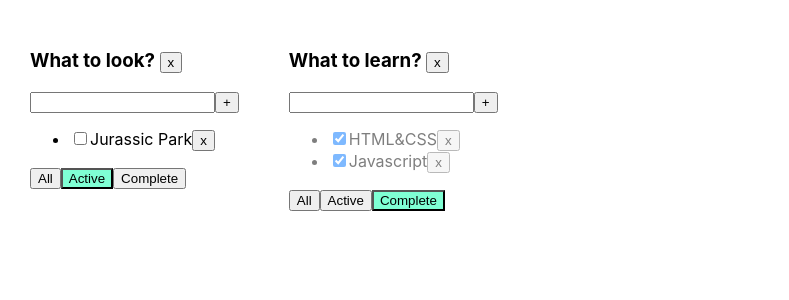
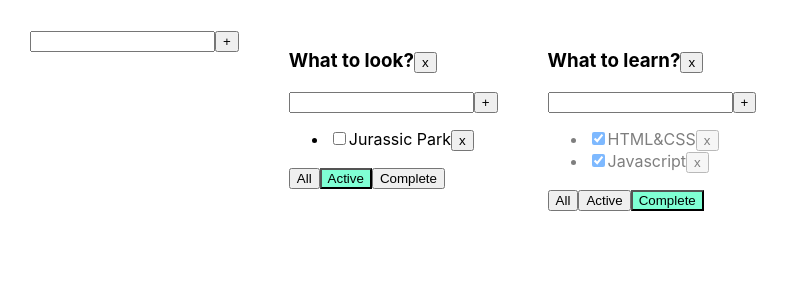
Before and after one commit to Mayday2020/TDListTS, a React (Create React App) app: page / in a window 1280 px wide. Shown: the top 300 px of the page, without its empty margins (0-789 px from the left). Built offline with nearby package versions, Linux system fonts and the light colour scheme.

Commit message:
'editableSpan_addItemForm'

```diff
--- /dev/null
+++ b/src/AddItemForm.tsx
@@ -0,0 +1,39 @@
+import React, {ChangeEvent, KeyboardEvent, useState} from "react";
+
+type AddItemFormPropsType = {
+    addItem: (title: string) => void
+}
+
+export function AddItemForm(props: AddItemFormPropsType) {
+    const [newTaskTitle, setNewTaskTitle] = useState('')
+    const [error, setError] = useState<string | null>(null)
+    const onNewTitleChangeHandler = (e: ChangeEvent<HTMLInputElement>) => {
+        setNewTaskTitle(e.target.value)
+    }
+    const addItem = () => {
+        if (newTaskTitle.trim() !== '') {
+            props.addItem(newTaskTitle.trim())
+            setNewTaskTitle('')
+        } else {
+            setNewTaskTitle('')
+            setError('Field is required')
+        }
+    }
+    const onKeyPressHandler = (e: KeyboardEvent<HTMLInputElement>) => {
+        setError(null)
+        if (e.key === 'Enter') {
+            addItem()
+            setNewTaskTitle('')
+        }
+    }
+    return (
+        <div>
+            <input value={newTaskTitle}
+                   onChange={onNewTitleChangeHandler}
+                   onKeyPress={onKeyPressHandler}
+                   className={error ? 'error' : ''}/>
+            <button onClick={addItem}>+</button>
+            {error && <div className='error-message'>{error}</div>}
+        </div>
+    )
+}
--- a/src/App.tsx
+++ b/src/App.tsx
@@ -2,6 +2,7 @@
 import './App.css';
 import {TaskType, Todolist} from "./Todolist";
 import {v1} from "uuid";
+import {AddItemForm} from "./AddItemForm";
 
 export type FilterValuesType = 'ALL' | 'COMPLETED' | 'ACTIVE'
 type TodolistType = {
@@ -9,7 +10,9 @@
     title: string
     filter: FilterValuesType
 }
-
+type TasksStateType = {
+    [key: string]: TaskType[]
+}
 function App() {
 
     function removeTask(id: string, todolistId: string){
@@ -33,6 +36,14 @@
             setTasksObj({...tasksObj})
         }
     }
+    function changeTaskTitle(taskId: string, newTitle: string, todolistId: string){
+        let tasks = tasksObj[todolistId]
+        let task = tasks.find(t => t.id === taskId)
+        if(task) {
+            task.title = newTitle
+            setTasksObj({...tasksObj})
+        }
+    }
     function changeFilter(value: FilterValuesType, todolistId: string){
         let todolist = todolists.find(tl => tl.id === todolistId)
         if (todolist){
@@ -46,6 +57,13 @@
         delete tasksObj[todolistId]
         setTasksObj({...tasksObj})
     }
+    function changeTodolistTitle(todolistId: string, newTitle: string){
+        let todolist = todolists.find(t => t.id === todolistId)
+        if(todolist){
+            todolist.title = newTitle
+            setTodolists([...todolists])
+        }
+    }
     let todolistId1 = v1();
     let todolistId2 = v1();
 
@@ -53,7 +71,7 @@
         {id: todolistId1, title: 'What to look?', filter: 'ACTIVE'},
         {id: todolistId2, title: 'What to learn?', filter: 'COMPLETED'}
     ])
-    let [tasksObj, setTasksObj] = useState({
+    let [tasksObj, setTasksObj] = useState<TasksStateType>({
         [todolistId1]: [
             {id: v1(), title: 'Matrix', isDone: true},
             {id: v1(), title: 'StarWars', isDone: true},
@@ -67,9 +85,15 @@
             {id: v1(), title: 'Typescript', isDone: false}
         ]
     })
+    function addTodolist(title: string){
+        let todolist: TodolistType = {id: v1(), title: title, filter: 'ALL'}
+        setTodolists([todolist, ...todolists])
+        setTasksObj({...tasksObj, [todolist.id]: []})
+    }
 
   return (
     <div className="App">
+        <AddItemForm addItem={addTodolist}/>
         {
             todolists.map((tl) => {
                 let tasksForTodolist = tasksObj[tl.id]
@@ -87,8 +111,11 @@
                           changeFilter={changeFilter}
                           addTask={addTask}
                           changeTaskStatus={changeStatus}
+                          changeTaskTitle={changeTaskTitle}
                           filter={tl.filter}
-                removeTodolist={removeTodolist}/>
+                          removeTodolist={removeTodolist}
+                          changeTodolistTitle={changeTodolistTitle}
+                />
             })
         }
     </div>
--- /dev/null
+++ b/src/EditableSpan.tsx
@@ -0,0 +1,25 @@
+import React, {ChangeEvent, useState} from "react";
+
+type EditableSpanPropsType = {
+    title: string
+    onChange: (newValue: string) => void
+}
+
+export function EditableSpan(props: EditableSpanPropsType) {
+    let [editMode, setEditMode] = useState(false)
+    let [title, setTitle] = useState('')
+    const activateEditMode = () => {
+        setEditMode(true)
+        setTitle(props.title)
+    }
+    const activateViewMode = () => {
+        setEditMode(false)
+        props.onChange(title)
+    }
+    const onChangeTitleHandler = (e:ChangeEvent<HTMLInputElement>)=> {
+        setTitle(e.currentTarget.value)
+    }
+    return editMode
+        ? <input onBlur={activateViewMode} onChange={onChangeTitleHandler} value={title} autoFocus/>
+        : <span onDoubleClick={activateEditMode}>{props.title}</span>
+}
--- a/src/Todolist.tsx
+++ b/src/Todolist.tsx
@@ -1,5 +1,7 @@
-import React, {ChangeEvent, KeyboardEvent, useState} from "react";
+import React, {ChangeEvent} from "react";
 import {FilterValuesType} from "./App";
+import {AddItemForm} from "./AddItemForm";
+import {EditableSpan} from "./EditableSpan";
 
 export type TaskType = {
     id: string
@@ -14,48 +16,32 @@
     changeFilter: (value: FilterValuesType, todolistId: string) => void
     addTask: (title: string, todolistId: string)=> void
     changeTaskStatus: (taskId: string, isDone: boolean, todolistId: string)=> void
+    changeTaskTitle: (taskId: string, newTitle: string, todolistId: string)=> void
     filter: FilterValuesType
     removeTodolist: (todolistId: string) => void
+    changeTodolistTitle: (todolistId: string, newTitle: string) => void
 }
 export function Todolist(props: PropsType) {
-    const [newTaskTitle, setNewTaskTitle] = useState('')
-    const onNewTitleChangeHandler = (e: ChangeEvent<HTMLInputElement>) => {
-        setNewTaskTitle(e.target.value)
-    }
-    const onKeyPressHandler = (e: KeyboardEvent<HTMLInputElement>) => {
-        setError(null)
-        if (e.key === 'Enter'){
-            addTask()
-            setNewTaskTitle('')
-        }
-    }
-    const addTask = () => {
-        if (newTaskTitle.trim() !== ''){
-            props.addTask(newTaskTitle.trim(), props.todolistId)
-            setNewTaskTitle('')
-        } else {
-            setNewTaskTitle('')
-            setError('Field is required')
-        }
-    }
+
     const onAllClickHandler = () =>  props.changeFilter('ALL', props.todolistId)
     const onActiveClickHandler = () =>  props.changeFilter('ACTIVE', props.todolistId)
     const onCompletedClickHandler = () =>  props.changeFilter('COMPLETED', props.todolistId)
-    const [error, setError] = useState<string | null>(null)
     const removeTodolist = () => {
         props.removeTodolist(props.todolistId)
     }
+    const changeTodolistTitle = (newTitle: string) => {
+        props.changeTodolistTitle(props.todolistId, newTitle)
+    }
+    const addTask = (title: string) => {
+        props.addTask(title, props.todolistId)
+    }
     return (
         <div>
-            <h3>{props.title} <button onClick={removeTodolist}>x</button></h3>
-            <div>
-                <input value={newTaskTitle}
-                       onChange={onNewTitleChangeHandler}
-                       onKeyPress={onKeyPressHandler}
-                       className={error ? 'error' : ''}/>
-                <button onClick={addTask}>+</button>
-                { error && <div className='error-message'>{error}</div>}
-            </div>
+            <h3>
+                <EditableSpan title={props.title} onChange={changeTodolistTitle}/>
+                <button onClick={removeTodolist}>x</button>
+            </h3>
+            <AddItemForm addItem={addTask}/>
             <ul>
                 {
                     props.tasks.map( t => {
@@ -63,11 +49,14 @@
                         const onChangeStatusHandler = (e: ChangeEvent<HTMLInputElement>) => {
                             props.changeTaskStatus(t.id, e.currentTarget.checked, props.todolistId)
                         }
+                        const onChangeTitleHandler = (newValue: string) => {
+                            props.changeTaskTitle(t.id, newValue, props.todolistId)
+                        }
                         return <li key={t.id} className={t.isDone ? 'is-done' : ''}>
                             <input type="checkbox"
                                    checked={t.isDone}
                                    onChange={onChangeStatusHandler}/>
-                            <span>{t.title}</span>
+                            <EditableSpan title={t.title} onChange={onChangeTitleHandler}/>
                             <button onClick={onRemoveHandler}>x</button>
                         </li>
                     })
```
